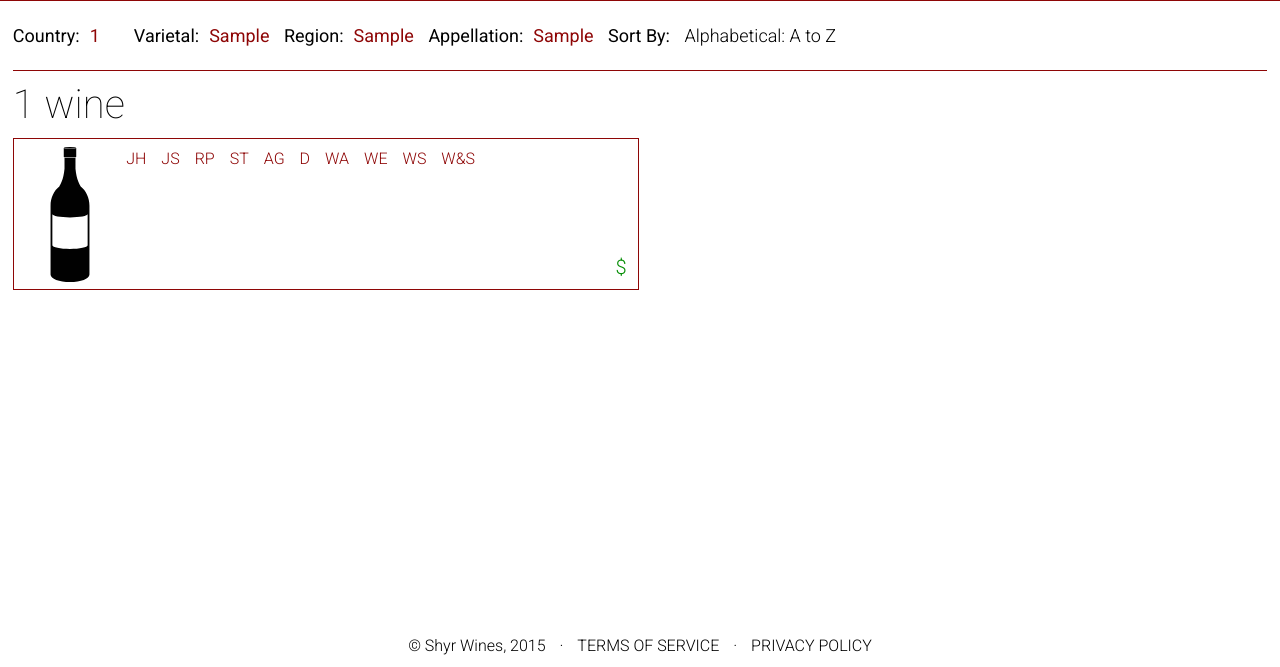
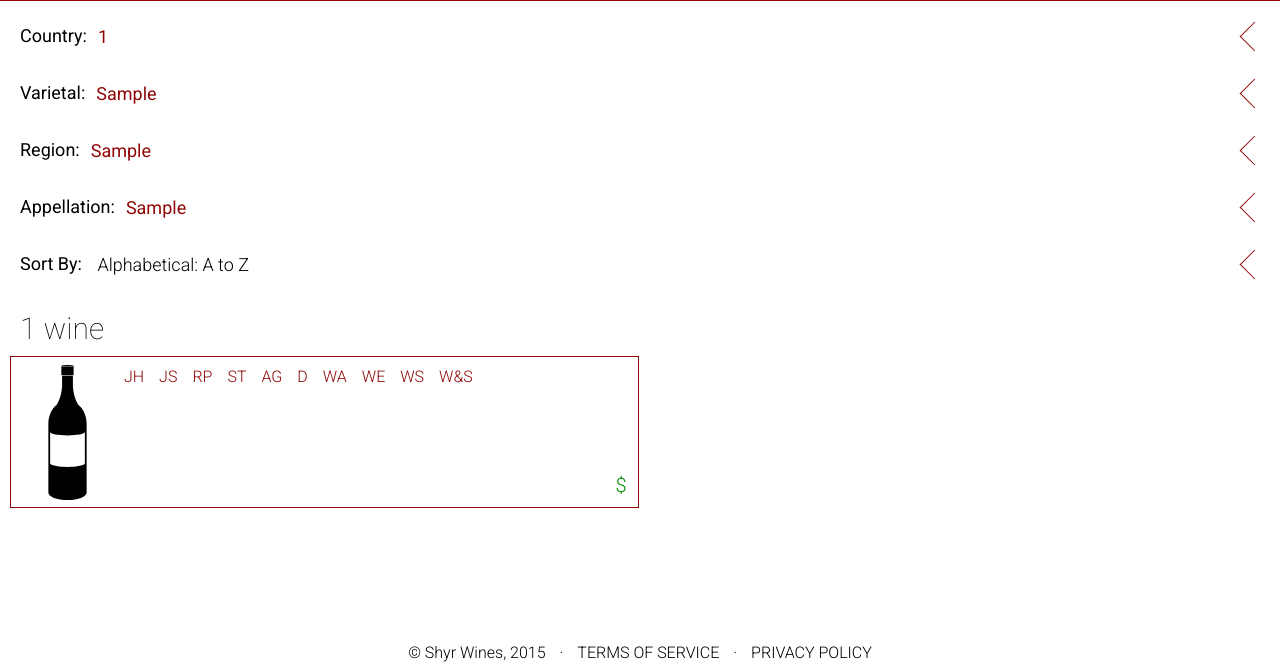
Before and after one commit to ysshah/shyrwines-php, a PHP site: page /all-wines in a window 1280 px wide. Shown: the part 140-807 px from the top of the page. Run offline with PHP 8.4, Linux system fonts and the light colour scheme; tables that the repository leaves empty or names only in its code hold one stand-in row (values such as "Sample post"); data that the repository does not hold is empty; some libraries are stand-ins or nearby versions.

Commit message:
Moved sort bar to the left

```diff
--- a/assets/style.css
+++ b/assets/style.css
@@ -50,8 +50,7 @@
 #content {
     max-width: 1260px;
     margin: 10px auto 0px auto;
-/*    padding: 0px 5px 100px 5px;*/
-    padding-bottom: 100px;
+    padding: 0px 10px 100px 10px;
 }
 #page-title {
     text-align: center;
@@ -369,12 +368,18 @@
 }
 
 /* ALL WINES */
+.sort-option-wrapper {
+    margin-bottom: 5px;
+}
 #sort-bar {
     position: relative;
-    height: 50px;
+/*    height: 50px;*/
     line-height: 50px;
     font-size: 18px;
+    float: left;
+    width: 300px;
 }
+/*
 #sort-bar:after {
     content: "";
     width: 100%;
@@ -384,8 +389,10 @@
     bottom: -10px;
     left: 0px;
 }
-.sort-option-wrapper, .sort-option-title {
+*/
+.sort-option-title {
     display: inline-block;
+
 }
 .select-window.sort {
     line-height: 50px;
@@ -986,13 +994,62 @@
     margin-top: 10px;
 }
 
+/* LARGE SCREEN ADJUSTMENTS HERE */
+@media only screen and (max-device-width: 1100px), only screen and (max-width: 1100px) {
+
+    .list-wine {
+        width: 49.8%;
+    }
+
+}
+
 
 /* TABLET / SMALL SCREEN ADJUSTMENTS HERE */
 @media only screen and (max-device-width: 900px), only screen and (max-width: 900px) {
 
     /* ALL WINES */
-    .list-wine {
-        width: 49.8%;
+    #sort-bar {
+        float: none;
+        width: 100%;
+    }
+    #listed-wines {
+        margin-left: 0;
+    }
+    .sort-option-wrapper {
+        display: block;
+        position: relative;
+        padding-left: 10px;
+    }
+    .select-window.sort {
+        border: 1px solid white;
+    }
+    .select-window:hover {
+        box-shadow: none;
+    }
+    .sort-arrow {
+        display: inline-block;
+        position: absolute;
+        top: 15px;
+        right: 5px;
+        border-bottom: 1px solid #8e0606;
+        border-left: 1px solid #8e0606;
+        height: 20px;
+        width: 20px;
+        transition: 0.2s;
+    }
+    .left {
+        transform: rotate(45deg);
+        -webkit-transform: rotate(45deg);
+    }
+    .down {
+        top: 10px;
+        right: 11px;
+        transform: rotate(-45deg);
+        -webkit-transform: rotate(-45deg);
+    }
+    #num-wines {
+        padding-left: 10px;
+        font-size: 30px;
     }
 
     /* VIEW */
@@ -1118,33 +1175,6 @@
 }
 
 
-/* TABLET / SMALL SCREEN ADJUSTMENTS HERE */
-@media only screen and (max-device-width: 640px), only screen and (max-device-width: 667px), only screen and (max-width: 1280px) {
-
-    /* MULTIPLE PAGES */
-    #content {
-        width: 98%;
-    }
-
-    /* INDEX */
-    .panel {
-        width: 22.3vw;
-        height: 22.3vw;
-    }
-    .panel-text {
-        font-size: 2vw;
-    }
-
-    /* ALL WINES */
-    #listed-wines {
-/*        text-align: center;*/
-    }
-    .list-wine {
-        /*width: 32vw;*/
-    }
-
-}
-
 /* MOBILE ADJUSTMENTS HERE */
 @media only screen and (max-device-width: 640px), only screen and (max-device-width: 667px), only screen and (max-width: 480px){
 
```
Also changed, not shown: other parts of assets/style.css (+2 -40 lines).
